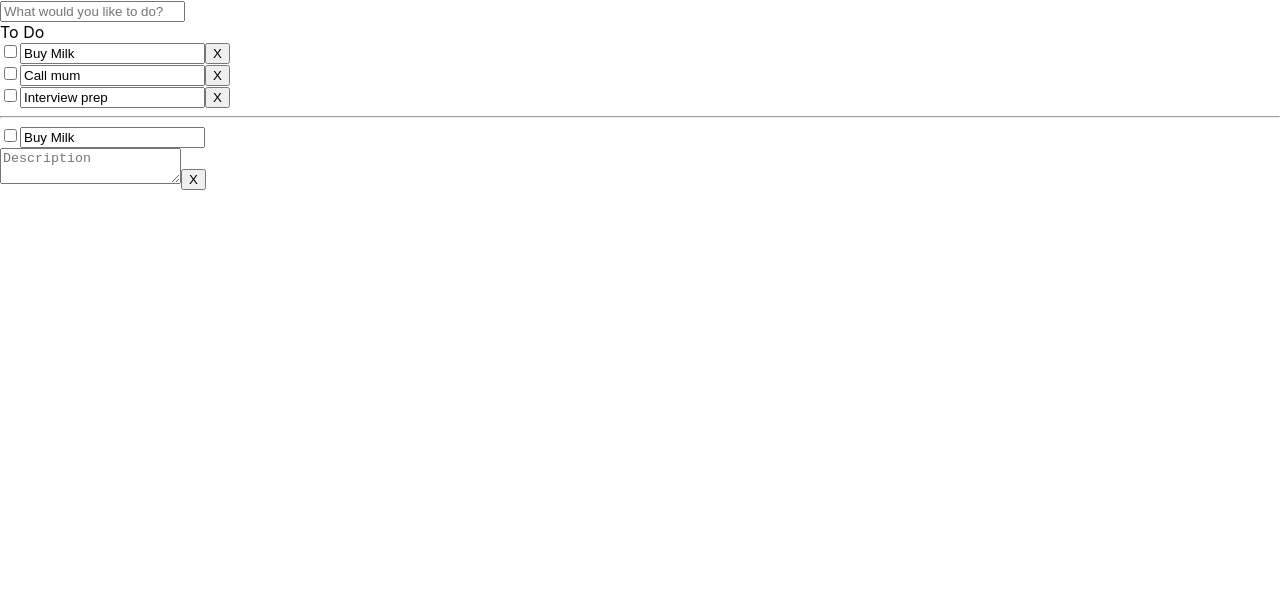
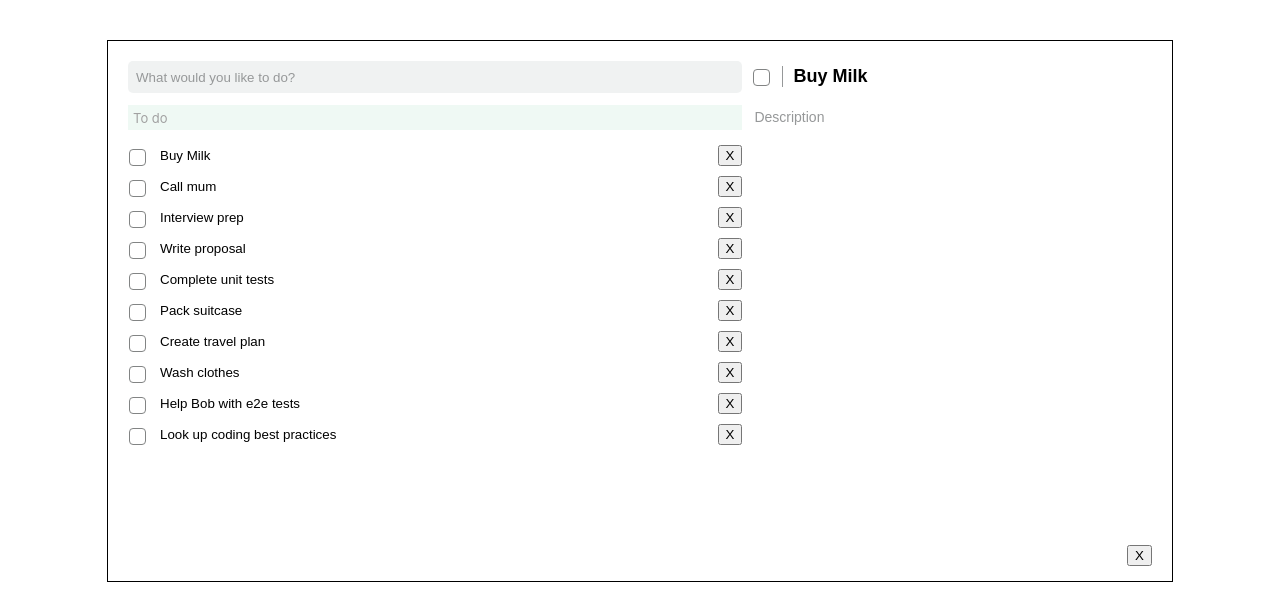
Before and after one commit to Ossie-Nwokedi/todo-list, a React (Create React App) app: page / in a window 1280 px wide. Shown: the top 604 px of the page. Built offline with nearby package versions, Linux system fonts and the light colour scheme.

Commit message:
Adding styling via StyledComponents library

```diff
--- a/package.json
+++ b/package.json
@@ -11,6 +11,7 @@
     "@types/react": "^16.9.43",
     "@types/react-dom": "^16.9.8",
     "@types/react-redux": "^7.1.9",
+    "@types/styled-components": "^5.1.1",
     "@types/uuid": "^8.0.0",
     "react": "^16.13.1",
     "react-dom": "^16.13.1",
--- a/src/App.tsx
+++ b/src/App.tsx
@@ -1,15 +1,44 @@
 import React from "react";
+import styled from "styled-components";
 
-import TaskOrganiser from "./components/TodoOrganiser";
 import TodoDetail from "./components/TodoDetail";
+import TodoInputBar from "./components/TodoInputBar";
+import TodoList from "./components/TodoList";
+
+const TodoContainer = styled.div`
+  display: flex;
+  padding: 20px;
+  margin: 40px auto;
+  max-width: 1024px;
+  height: 500px;
+  /* max-height: 500px; */
+  border: 1px solid black;
+`;
+
+const LeftPanel = styled.div`
+  width: 60%;
+  margin-right: 10px;
+  min-width: 100px;
+  display: flex;
+  flex-direction: column;
+`;
+
+const RightPanel = styled.div`
+  flex: 1;
+`;
 
 function App() {
   return (
-    <div>
-      <TaskOrganiser />
-      <hr />
-      <TodoDetail />
-    </div>
+    <TodoContainer>
+      <LeftPanel>
+        <TodoInputBar />
+        <TodoList />
+      </LeftPanel>
+
+      <RightPanel>
+        <TodoDetail />
+      </RightPanel>
+    </TodoContainer>
   );
 }
 
--- /dev/null
+++ b/src/components/Checkbox.tsx
@@ -0,0 +1,58 @@
+import React, { ChangeEventHandler, Ref } from "react";
+import styled from "styled-components";
+
+const StyledCheckbox = styled.div`
+  input {
+    opacity: 0;
+    cursor: pointer;
+  }
+
+  input:checked + .inner-checkbox {
+    background-color: #b8b9ba;
+    &:after {
+      color: white;
+      position: absolute;
+      top: -4px;
+      left: 1px;
+      content: "✔";
+      transition: all 0.2s;
+    }
+  }
+
+  position: relative;
+  .inner-checkbox {
+    width: 15px;
+    height: 15px;
+    position: absolute;
+    top: 3px;
+    left: 1px;
+    border: 1px solid #828484;
+    border-radius: 4px;
+    background-color: white;
+    z-index: -1;
+  }
+`;
+
+type Props = {
+  checked: boolean;
+  onChange: ChangeEventHandler;
+};
+
+const Checkbox = React.forwardRef(
+  ({ checked, onChange }: Props, ref: Ref<HTMLInputElement>) => {
+    return (
+      <StyledCheckbox>
+
+        <input
+          ref={ref}
+          type="checkbox"
+          checked={checked}
+          onChange={onChange}
+        />
+        <label className="inner-checkbox" />
+      </StyledCheckbox>
+    );
+  }
+);
+
+export default Checkbox;
--- a/src/components/NewTodoBar.tsx
+++ /dev/null
@@ -1,33 +0,0 @@
-import React, { useState } from "react";
-import { useDispatch } from "react-redux";
-
-import { addTodo } from "../Actions";
-
-const NewTaskBar = () => {
-  const [title, setTitle] = useState("");
-  const dispatch = useDispatch();
-
-  const onChangeTitle = (event: any) => {
-    setTitle(event.target.value);
-  };
-
-  const onKeyPressUp = (event: any) => {
-    if (event.keyCode === 13 && title !== "") {
-      dispatch(addTodo(title));
-      setTitle("");
-    }
-  };
-
-  return (
-    <div>
-      <input
-        placeholder="What would you like to do?"
-        onKeyUp={onKeyPressUp}
-        onChange={onChangeTitle}
-        value={title}
-      />
-    </div>
-  );
-};
-
-export default NewTaskBar;
--- a/src/components/TodoDetail.tsx
+++ b/src/components/TodoDetail.tsx
@@ -1,9 +1,52 @@
-import React, { FunctionComponent } from "react";
+import React, { FunctionComponent, useRef } from "react";
 import { connect } from "react-redux";
+import styled from "styled-components";
 
 import ITodo from "../models/ITodo";
 import IState from "../models/IState";
 import useEditTodo from "../hooks/useEditTodo";
+import Checkbox from "./Checkbox";
+
+const Container = styled.div`
+  height: 100%;
+  display: flex;
+  padding-top: 5px;
+  flex-flow: column;
+`;
+
+const TitleContainer = styled.div`
+  display: flex;
+  align-content: center;
+`;
+
+const TitleInput = styled.input`
+  margin-left: 10px;
+  padding: 0;
+  padding-left: 10px;
+  border: none;
+  border-left: 1px solid #969899;
+  margin-bottom: 20px;
+  font-size: 18px;
+  font-weight: bold;
+`;
+
+const DescriptionBox = styled.textarea`
+  border: none;
+  display: block;
+  width: 100%;
+  resize: none;
+  flex: 1;
+  font-family: "arial";
+
+  ::placeholder {
+    color: #969899;
+    font-size: 14px;
+  }
+`;
+
+const DeleteButton = styled.button`
+  align-self: flex-end;
+`;
 
 type Props = {
   todo: ITodo | null;
@@ -32,19 +75,19 @@ const TodoDetail: FunctionComponent<Props> = ({ todo, numTodos }) => {
   }
 
   return (
-    <div>
-      <input type="checkbox" checked={todo.completed} onChange={toggle} />
-      <input value={todo.title} onChange={onTitleChange} />
+    <Container>
+      <TitleContainer>
+        <Checkbox checked={todo.completed} onChange={toggle} />
+        <TitleInput value={todo.title} onChange={onTitleChange} />
+      </TitleContainer>
 
-      <div>
-        <textarea
-          placeholder="Description"
-          value={todo.description}
-          onChange={onDescriptionChange}
-        />
-        <button onClick={remove}>X</button>
-      </div>
-    </div>
+      <DescriptionBox
+        placeholder="Description"
+        value={todo.description}
+        onChange={onDescriptionChange}
+      />
+      <DeleteButton onClick={remove}>X</DeleteButton>
+    </Container>
   );
 };
 
--- /dev/null
+++ b/src/components/TodoInputBar.tsx
@@ -0,0 +1,65 @@
+import React, { useState } from "react";
+import { useDispatch } from "react-redux";
+import styled from "styled-components";
+
+import { addTodo } from "../Actions";
+
+const Container = styled.div`
+  width: 100%;
+  box-sizing: border-box;
+  display: flex;
+  background-color: rgba(226, 229, 230, 0.5);
+  border: 1px solid transparent;
+  border-radius: 5px;
+  height: 35px;
+  padding: 0 5px 0 5px;
+  margin-bottom: 12px;
+
+  :hover {
+    border: 1px solid #7888bf;
+  }
+
+  :focus-within {
+    border: 1px solid #7888bf;
+  }
+`;
+
+const InputField = styled.input`
+  width: 100%;
+  height: 25px;
+  align-self: center;
+  border: none;
+  background-color: transparent;
+  ::placeholder {
+    color: #969899;
+  }
+`;
+
+const TodoInputBar = () => {
+  const [title, setTitle] = useState("");
+  const dispatch = useDispatch();
+
+  const onChangeTitle = (event: any) => {
+    setTitle(event.target.value);
+  };
+
+  const onKeyPressUp = (event: any) => {
+    if (event.keyCode === 13 && title !== "") {
+      dispatch(addTodo(title));
+      setTitle("");
+    }
+  };
+
+  return (
+    <Container>
+      <InputField
+        placeholder="What would you like to do?"
+        onKeyUp={onKeyPressUp}
+        onChange={onChangeTitle}
+        value={title}
+      />
+    </Container>
+  );
+};
+
+export default TodoInputBar;
--- a/src/components/TodoList.tsx
+++ b/src/components/TodoList.tsx
@@ -1,10 +1,17 @@
 import React, { ReactElement, FunctionComponent } from "react";
 import { connect } from "react-redux";
+import styled from "styled-components";
 
 import TodoStatusRow from "./TodoStatusRow";
 import TaskRow from "./TodoRow";
 import Todo from "../models/ITodo";
 import IState from "../models/IState";
+
+const Container = styled.div`
+  width: 100%;
+  height: 100%;
+  overflow-y: auto;
+`;
 
 type Props = {
   todos: Todo[];
@@ -15,9 +22,8 @@ const TodoList: FunctionComponent<Props> = ({ todos, selectedTodo }) => {
   const rows: Array<ReactElement> = [];
   let completed: any = null;
 
-
-  if (todos.length === 0){
-    return <span>Hurrah! You have nothing to do!</span>
+  if (todos.length === 0) {
+    return <span>Hurrah! You have nothing to do!</span>;
   }
 
   // sort by completed/uncompleted
@@ -28,7 +34,7 @@ const TodoList: FunctionComponent<Props> = ({ todos, selectedTodo }) => {
   todos.forEach((todo) => {
     if (completed !== todo.completed) {
       completed = todo.completed;
-      const status = completed ? "Completed" : "To Do";
+      const status = completed ? "Completed" : "To do";
       rows.push(<TodoStatusRow key={status} status={status} />);
     }
     rows.push(
@@ -40,7 +46,7 @@ const TodoList: FunctionComponent<Props> = ({ todos, selectedTodo }) => {
     );
   });
 
-  return <div>{rows}</div>;
+  return <Container>{rows}</Container>;
 };
 
 const mapState = (state: IState) => {
--- a/src/components/TodoOrganiser.tsx
+++ /dev/null
@@ -1,14 +0,0 @@
-import React from "react";
-import NewTaskBar from "./NewTodoBar";
-import TodoList from "./TodoList";
-
-const TaskOrganiser = () => {
-  return (
-    <div>
-      <NewTaskBar />
-      <TodoList />
-    </div>
-  );
-};
-
-export default TaskOrganiser;
--- a/src/components/TodoRow.tsx
+++ b/src/components/TodoRow.tsx
@@ -1,9 +1,23 @@
 import React, { FunctionComponent } from "react";
 import { useDispatch } from "react-redux";
+import styled from "styled-components";
 
 import Todo from "../models/Todo";
 import useEditTodo from "../hooks/useEditTodo";
 import { selectTodo } from "../Actions";
+import Checkbox from "./Checkbox";
+
+const Container = styled.div`
+  display: flex;
+  align-items: center;
+  padding: 5px 0 5px 0;
+`;
+
+const TitleInput = styled.input`
+  border: none;
+  flex: 1;
+  margin-left: 10px;
+`;
 
 type Props = {
   todo: Todo;
@@ -33,18 +47,13 @@ const TaskRow: FunctionComponent<Props> = ({ todo, isSelected }) => {
   };
 
   return (
-    <div onClick={onClickTodo}>
-      <input
-        ref={checkBoxRef}
-        type="checkbox"
-        checked={todo.completed}
-        onChange={toggle}
-      />
-      <input value={todo.title} onChange={onTitleChanged} />
+    <Container onClick={onClickTodo}>
+      <Checkbox ref={checkBoxRef} checked={todo.completed} onChange={toggle} />
+      <TitleInput value={todo.title} onChange={onTitleChanged} />
       <button ref={deleteButtonRef} onClick={remove}>
         X
       </button>
-    </div>
+    </Container>
   );
 };
 
--- a/src/components/TodoStatusRow.tsx
+++ b/src/components/TodoStatusRow.tsx
@@ -1,11 +1,23 @@
 import React, { FunctionComponent } from "react";
+import styled from "styled-components";
+
+const Container = styled.div`
+  display:flex;
+  align-items: center;
+  height: 25px;
+  background-color: rgba(173, 225, 198, 0.2);
+  margin-bottom: 10px;
+  padding-left: 5px;
+  color: #a1a1a1;
+  font-size: 13px;
+`;
 
 type Props = {
   status: string;
 };
 
 const TodoStatusRow: FunctionComponent<Props> = ({ status }) => {
-  return <div>{status}</div>;
+  return <Container>{status}</Container>;
 };
 
 export default TodoStatusRow;
--- a/src/index.tsx
+++ b/src/index.tsx
@@ -18,6 +18,16 @@ const store = createStore(
 store.dispatch(addTodo("Buy Milk"));
 store.dispatch(addTodo("Call mum"));
 store.dispatch(addTodo("Interview prep"));
+store.dispatch(addTodo("Write proposal"));
+store.dispatch(addTodo("Complete unit tests"));
+store.dispatch(addTodo("Pack suitcase"));
+store.dispatch(addTodo("Create travel plan"));
+store.dispatch(addTodo("Wash clothes"));
+store.dispatch(addTodo("Help Bob with e2e tests"));
+store.dispatch(addTodo("Look up coding best practices"));
+
+
+
 store.dispatch(selectTodo(store.getState().todos[0].id));
 // store.dispatch(removeTodo(store.getState().todos[1].id));
 
```
Also changed, not shown: 1 other file (tests, documents, lock files or other folders).
